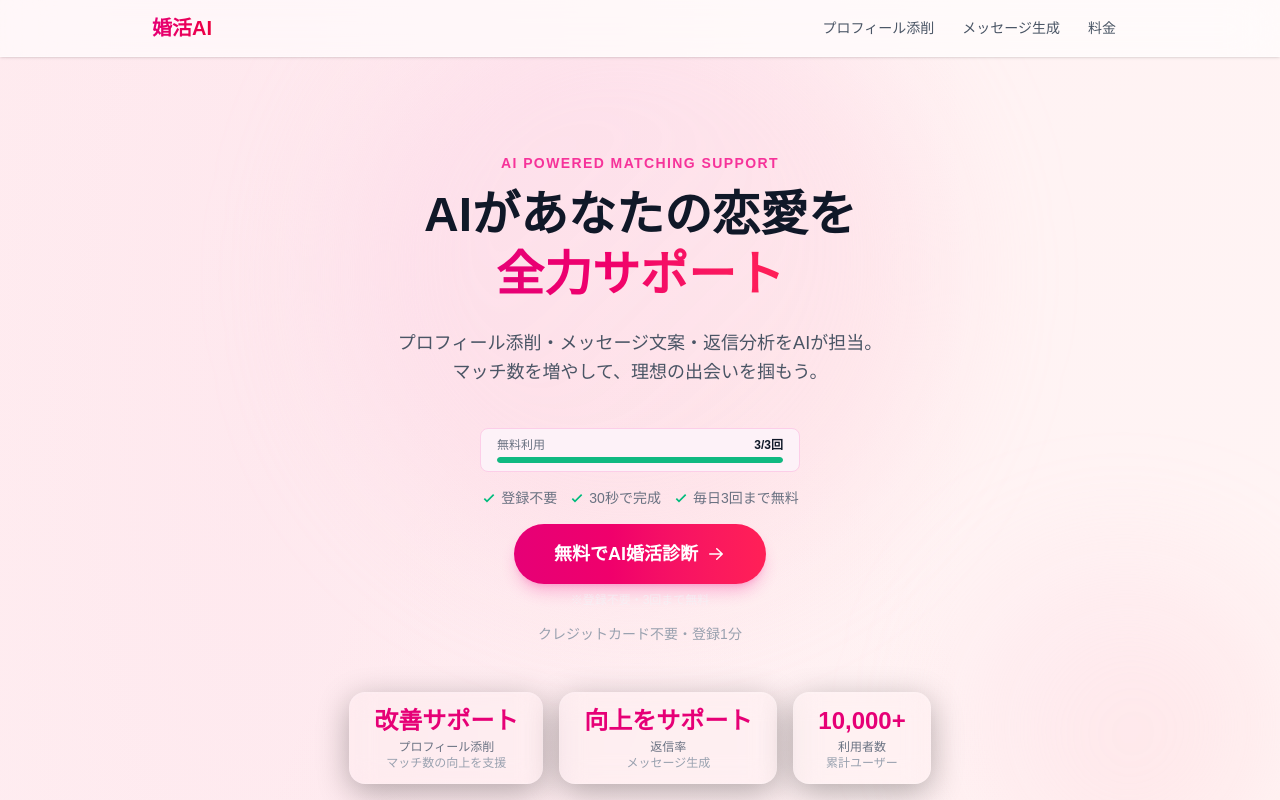
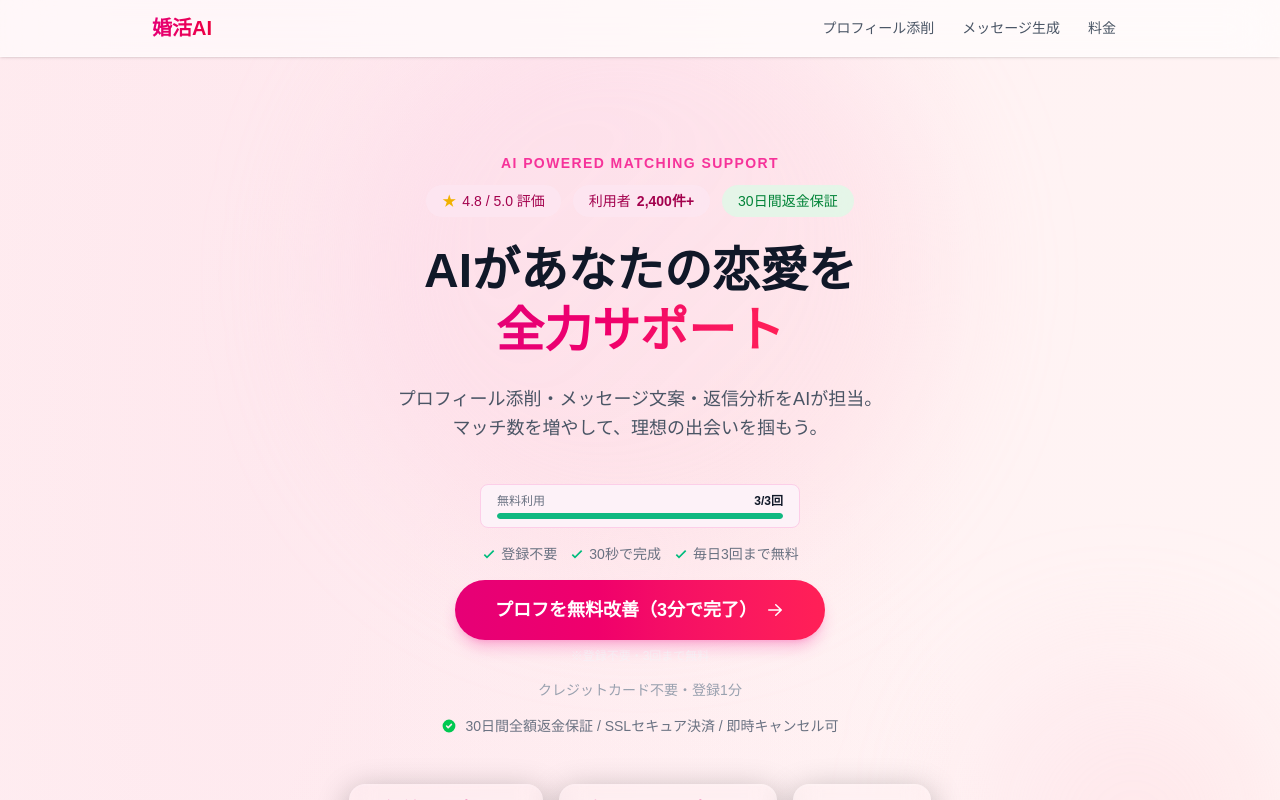
Before and after one commit to pokkori/konkatsu-ai, a Next.js app: page / in a window 1280 px wide. Shown: the top 800 px of the page. Built offline with nearby package versions, Linux system fonts and the light colour scheme; no server answers.

Commit message:
improve LP: add social proof badges, optimized CTA copy, refund guarantee

```diff
--- a/src/app/page.tsx
+++ b/src/app/page.tsx
@@ -2,7 +2,6 @@
 
 import { useState, useEffect } from "react";
 import Link from "next/link";
-import PayjpModal from "@/components/PayjpModal";
 import { AdBanner } from "@/components/AdBanner";
 import { ShareButtons } from "@/components/ShareButtons";
 import { UsageCounter } from "@/components/UsageCounter";
@@ -74,8 +73,29 @@ const stats = [
 ];
 
 export default function Home() {
-  const [showModal, setShowModal] = useState(false);
+  const [paying, setPaying] = useState(false);
   const [streakCount, setStreakCount] = useState(0);
+
+  async function handleKomojuCheckout() {
+    setPaying(true);
+    try {
+      const res = await fetch("/api/komoju/checkout", {
+        method: "POST",
+        headers: { "Content-Type": "application/json" },
+        body: JSON.stringify({ planId: "premium" }),
+      });
+      const data = await res.json();
+      if (data.url) {
+        window.location.href = data.url;
+      } else {
+        alert("決済処理に失敗しました。しばらく後でお試しください。");
+      }
+    } catch {
+      alert("決済処理に失敗しました。しばらく後でお試しください。");
+    } finally {
+      setPaying(false);
+    }
+  }
 
   useEffect(() => {
     try {
@@ -177,6 +197,19 @@ export default function Home() {
             </div>
           )}
           <p className="text-sm font-semibold text-pink-500 mb-3 tracking-widest uppercase">AI Powered Matching Support</p>
+          <div className="flex flex-wrap justify-center gap-3 mb-6">
+            <div className="flex items-center gap-1.5 bg-pink-100/70 backdrop-blur rounded-full px-4 py-1.5 text-sm text-pink-800">
+              <span className="text-yellow-500">★</span>
+              <span>4.8 / 5.0 評価</span>
+            </div>
+            <div className="flex items-center gap-1.5 bg-pink-100/70 backdrop-blur rounded-full px-4 py-1.5 text-sm text-pink-800">
+              <span>利用者</span>
+              <span className="font-bold">2,400件+</span>
+            </div>
+            <div className="flex items-center gap-1.5 bg-green-100/70 backdrop-blur rounded-full px-4 py-1.5 text-sm text-green-700 font-medium">
+              30日間返金保証
+            </div>
+          </div>
           <h1 className="text-4xl md:text-5xl font-bold text-gray-900 mb-6 leading-tight">
             AIがあなたの恋愛を<br />
             <span className="bg-gradient-to-r from-pink-600 to-rose-500 bg-clip-text text-transparent">全力サポート</span>
@@ -194,13 +227,19 @@ export default function Home() {
             aria-label="プロフィール添削を無料で試す"
             className="group inline-flex items-center gap-2 bg-gradient-to-r from-pink-600 to-rose-500 hover:from-pink-700 hover:to-rose-600 text-white font-bold py-4 px-10 rounded-full text-lg shadow-lg shadow-pink-500/30 hover:shadow-pink-500/50 transition-all duration-300 hover:scale-105 active:scale-100"
           >
-            無料でAI婚活診断
+            プロフを無料改善（3分で完了）
             <svg viewBox="0 0 20 20" fill="currentColor" className="w-5 h-5 transition-transform group-hover:translate-x-1" aria-hidden="true">
               <path fillRule="evenodd" d="M3 10a.75.75 0 0 1 .75-.75h10.638L10.23 5.29a.75.75 0 1 1 1.04-1.08l5.5 5.25a.75.75 0 0 1 0 1.08l-5.5 5.25a.75.75 0 1 1-1.04-1.08l4.158-3.96H3.75A.75.75 0 0 1 3 10Z" clipRule="evenodd" />
             </svg>
           </Link>
           <p className="text-xs opacity-60 mt-2">※登録不要・3回まで無料</p>
           <p className="text-sm text-gray-400 mt-4">クレジットカード不要・登録1分</p>
+          <div className="mt-4 flex items-center justify-center gap-2 text-sm text-gray-500">
+            <svg className="w-4 h-4 text-green-500" fill="currentColor" viewBox="0 0 20 20">
+              <path fillRule="evenodd" d="M10 18a8 8 0 100-16 8 8 0 000 16zm3.707-9.293a1 1 0 00-1.414-1.414L9 10.586 7.707 9.293a1 1 0 00-1.414 1.414l2 2a1 1 0 001.414 0l4-4z" clipRule="evenodd"/>
+            </svg>
+            <span>30日間全額返金保証 / SSLセキュア決済 / 即時キャンセル可</span>
+          </div>
 
           {/* 統計バッジ */}
           <div className="mt-12 flex flex-wrap justify-center gap-4" role="list" aria-label="サービス実績">
@@ -331,13 +370,22 @@ export default function Home() {
                 ))}
               </ul>
               {plan.isPaid ? (
-                <button
-                  onClick={() => setShowModal(true)}
-                  aria-label={`${plan.name}プランに登録する — ¥${plan.price}/月`}
-                  className="w-full py-3 rounded-full text-sm font-bold transition-all duration-200 bg-gradient-to-r from-pink-600 to-rose-500 hover:from-pink-700 hover:to-rose-600 text-white shadow-md hover:shadow-lg hover:shadow-pink-200 hover:scale-[1.02] active:scale-100"
-                >
-                  {plan.cta}
-                </button>
+                <>
+                  <button
+                    onClick={handleKomojuCheckout}
+                    disabled={paying}
+                    aria-label={`${plan.name}プランに登録する — ¥${plan.price}/月`}
+                    className="w-full py-3 rounded-full text-sm font-bold transition-all duration-200 bg-gradient-to-r from-pink-600 to-rose-500 hover:from-pink-700 hover:to-rose-600 text-white shadow-md hover:shadow-lg hover:shadow-pink-200 hover:scale-[1.02] active:scale-100 disabled:opacity-60"
+                  >
+                    {paying ? "処理中..." : plan.cta}
+                  </button>
+                  <div className="mt-4 flex items-center justify-center gap-2 text-sm text-gray-500">
+                    <svg className="w-4 h-4 text-green-500" fill="currentColor" viewBox="0 0 20 20">
+                      <path fillRule="evenodd" d="M10 18a8 8 0 100-16 8 8 0 000 16zm3.707-9.293a1 1 0 00-1.414-1.414L9 10.586 7.707 9.293a1 1 0 00-1.414 1.414l2 2a1 1 0 001.414 0l4-4z" clipRule="evenodd"/>
+                    </svg>
+                    <span>30日間全額返金保証 / SSLセキュア決済 / 即時キャンセル可</span>
+                  </div>
+                </>
               ) : (
                 <Link
                   href={plan.href!}
@@ -394,17 +442,6 @@ export default function Home() {
       </footer>
 
       <AdBanner slot="" />
-      {showModal && (
-        <PayjpModal
-          publicKey={process.env.NEXT_PUBLIC_PAYJP_PUBLIC_KEY!}
-          planLabel="プレミアムプラン ¥1,980/月 — プロフィール添削・メッセージ生成・返信分析 無制限"
-          onSuccess={() => {
-            setShowModal(false);
-            window.location.href = "/success";
-          }}
-          onClose={() => setShowModal(false)}
-        />
-      )}
     </div>
   );
 }
```
